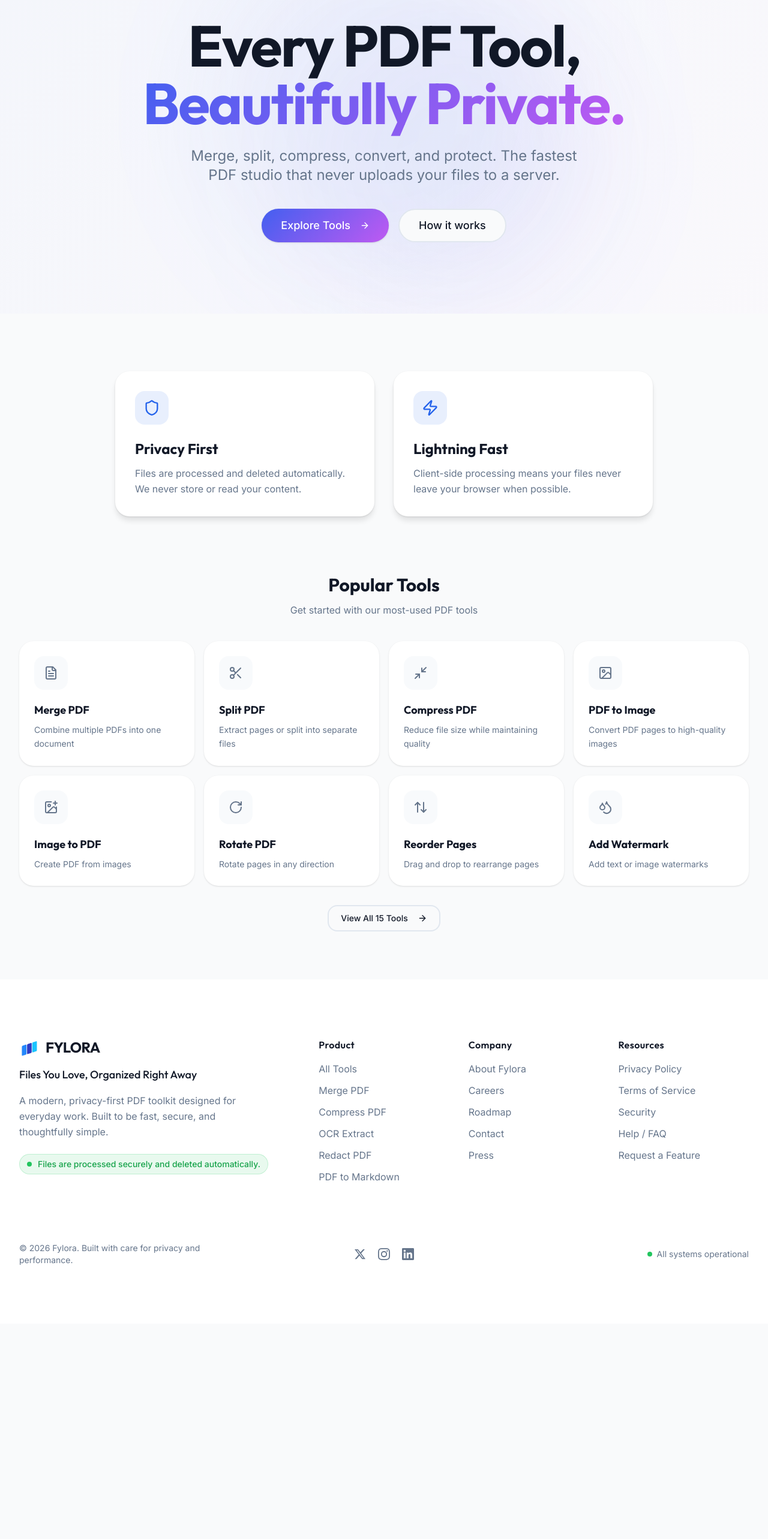
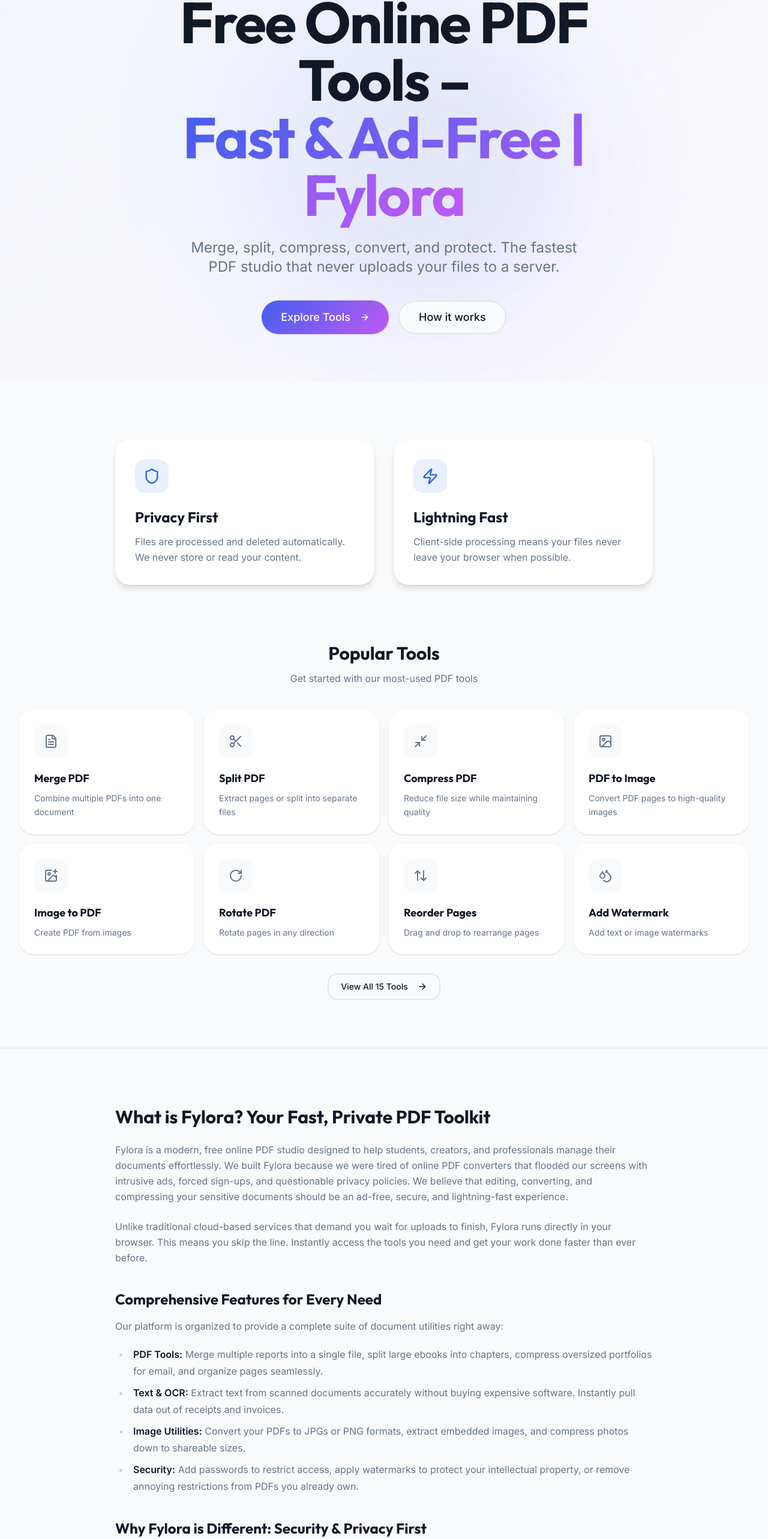
Before and after one commit to asinghchandel082/Fylora, a React (Vite) app: page / in a window 1280 px wide. Shown: the part 221-2787 px from the top of the page at 60% size. Before the commit the page ends 2428 px from the top, so only its background shows below. Built offline with nearby package versions, Linux system fonts and the light colour scheme.

Commit message:
feat: implement SEO content block and meta tag keyword targeting

```diff
--- a/index.html
+++ b/index.html
@@ -4,21 +4,24 @@
 <head>
   <meta charset="UTF-8" />
   <meta name="viewport" content="width=device-width, initial-scale=1.0" />
-  <title>Fylora – Files You Love, Organized Right Away</title>
-  <meta name="description" content="Fylora offers fast, private, and beautiful client-side PDF tools directly in your browser. Edit, convert, and organize your files securely without uploads." />
+  <title>Free Online PDF Tools – Fast & Ad-Free | Fylora</title>
+  <meta name="description"
+    content="Free modern PDF tools. Merge, split, compress, OCR and edit PDFs instantly. No ads. No sign-up." />
   <meta name="robots" content="index, follow" />
   <link rel="canonical" href="https://fylora.online/" />
 
   <link rel="icon" type="image/svg+xml" href="/favicon.svg" />
 
-  <meta property="og:title" content="Fylora – Files You Love, Organized Right Away" />
-  <meta property="og:description" content="Fylora offers fast, private, and beautiful client-side PDF tools directly in your browser. Edit, convert, and organize your files securely without uploads." />
+  <meta property="og:title" content="Free Online PDF Tools – Fast & Ad-Free | Fylora" />
+  <meta property="og:description"
+    content="Free modern PDF tools. Merge, split, compress, OCR and edit PDFs instantly. No ads. No sign-up." />
   <meta property="og:url" content="https://fylora.online/" />
   <meta property="og:type" content="website" />
 
   <meta name="twitter:card" content="summary_large_image" />
-  <meta name="twitter:title" content="Fylora – Files You Love, Organized Right Away" />
-  <meta name="twitter:description" content="Fylora offers fast, private, and beautiful client-side PDF tools directly in your browser. Edit, convert, and organize your files securely without uploads." />
+  <meta name="twitter:title" content="Free Online PDF Tools – Fast & Ad-Free | Fylora" />
+  <meta name="twitter:description"
+    content="Free modern PDF tools. Merge, split, compress, OCR and edit PDFs instantly. No ads. No sign-up." />
 </head>
 
 <body>
--- a/src/pages/Index.tsx
+++ b/src/pages/Index.tsx
@@ -46,8 +46,8 @@
             </motion.div>
 
             <h1 className="font-display text-5xl md:text-7xl lg:text-8xl font-bold tracking-tight text-foreground leading-[1.1] mb-6 break-words">
-              Every PDF Tool, <br className="hidden md:block" />
-              <span className="fylora-gradient-text">Beautifully Private.</span>
+              Free Online PDF Tools – <br className="hidden md:block" />
+              <span className="fylora-gradient-text">Fast & Ad-Free | Fylora</span>
             </h1>
 
             <p className="text-lg md:text-2xl text-muted-foreground max-w-2xl mx-auto mb-10 leading-relaxed font-light">
@@ -123,6 +123,58 @@
           </Button>
         </div>
       </section>
+
+      {/* SEO Content Section */}
+      <section className="container py-24 border-t border-border">
+        <div className="max-w-4xl mx-auto prose prose-slate dark:prose-invert">
+          <h2 className="font-display text-3xl font-bold text-foreground mb-6">What is Fylora? Your Fast, Private PDF Toolkit</h2>
+          <p className="text-muted-foreground leading-relaxed mb-6">
+            Fylora is a modern, free online PDF studio designed to help students, creators, and professionals manage their documents effortlessly. We built Fylora because we were tired of online PDF converters that flooded our screens with intrusive ads, forced sign-ups, and questionable privacy policies. We believe that editing, converting, and compressing your sensitive documents should be an ad-free, secure, and lightning-fast experience.
+          </p>
+          <p className="text-muted-foreground leading-relaxed mb-10">
+            Unlike traditional cloud-based services that demand you wait for uploads to finish, Fylora runs directly in your browser. This means you skip the line. Instantly access the tools you need and get your work done faster than ever before.
+          </p>
+
+          <h3 className="font-display text-2xl font-bold text-foreground mb-4">Comprehensive Features for Every Need</h3>
+          <p className="text-muted-foreground leading-relaxed mb-4">
+            Our platform is organized to provide a complete suite of document utilities right away:
+          </p>
+          <ul className="list-disc pl-6 mb-10 text-muted-foreground space-y-2">
+            <li><strong>PDF Tools:</strong> Merge multiple reports into a single file, split large ebooks into chapters, compress oversized portfolios for email, and organize pages seamlessly.</li>
+            <li><strong>Text & OCR:</strong> Extract text from scanned documents accurately without buying expensive software. Instantly pull data out of receipts and invoices.</li>
+            <li><strong>Image Utilities:</strong> Convert your PDFs to JPGs or PNG formats, extract embedded images, and compress photos down to shareable sizes.</li>
+            <li><strong>Security:</strong> Add passwords to restrict access, apply watermarks to protect your intellectual property, or remove annoying restrictions from PDFs you already own.</li>
+          </ul>
+
+          <h3 className="font-display text-2xl font-bold text-foreground mb-4">Why Fylora is Different: Security & Privacy First</h3>
+          <p className="text-muted-foreground leading-relaxed mb-6">
+            When you use a generic online PDF editor, your highly sensitive documents—such as tax returns, legal contracts, or confidential business proposals—are uploaded to remote servers. This introduces a massive privacy vulnerability. Fylora is built differently. We utilize cutting-edge WebAssembly (Wasm) and client-side processing technologies.
+          </p>
+          <p className="text-muted-foreground leading-relaxed mb-10">
+            <strong>What does this mean for you?</strong> It means your files never leave your device. The heavy lifting—whether you are merging a 500-page manuscript or applying OCR to a blurry scan—happens utilizing your computer's own processing power. Because we don't upload your data to our servers, we couldn't read your files even if we wanted to. No uploads, no downloads, and absolutely no data retention.
+          </p>
+
+          <h3 className="font-display text-2xl font-bold text-foreground mb-4">Who is Fylora Built For?</h3>
+          <div className="grid sm:grid-cols-3 gap-6 mb-8 mt-6">
+            <div className="p-6 bg-card border border-white/5 rounded-2xl shadow-sm">
+              <h4 className="font-bold text-primary mb-2">Students & Educators</h4>
+              <p className="text-sm text-muted-foreground">Easily combine class notes, compress thick textbook PDFs, and extract assignment text without hitting paywalls.</p>
+            </div>
+            <div className="p-6 bg-card border border-white/5 rounded-2xl shadow-sm">
+              <h4 className="font-bold text-primary mb-2">Professionals</h4>
+              <p className="text-sm text-muted-foreground">Securely password-protect invoices or watermark confidential client proposals on the fly before sending.</p>
+            </div>
+            <div className="p-6 bg-card border border-white/5 rounded-2xl shadow-sm">
+              <h4 className="font-bold text-primary mb-2">Creators</h4>
+              <p className="text-sm text-muted-foreground">Quickly extract high-quality images from moodboard PDFs and convert assets effortlessly for social media.</p>
+            </div>
+          </div>
+
+          <p className="text-muted-foreground leading-relaxed">
+            Stop waiting for file uploads and dealing with subscription popups. Experience the fastest, most private way to manage your documents. Explore Fylora today and get your files organized right away.
+          </p>
+        </div>
+      </section>
     </Layout>
   );
 };
```
